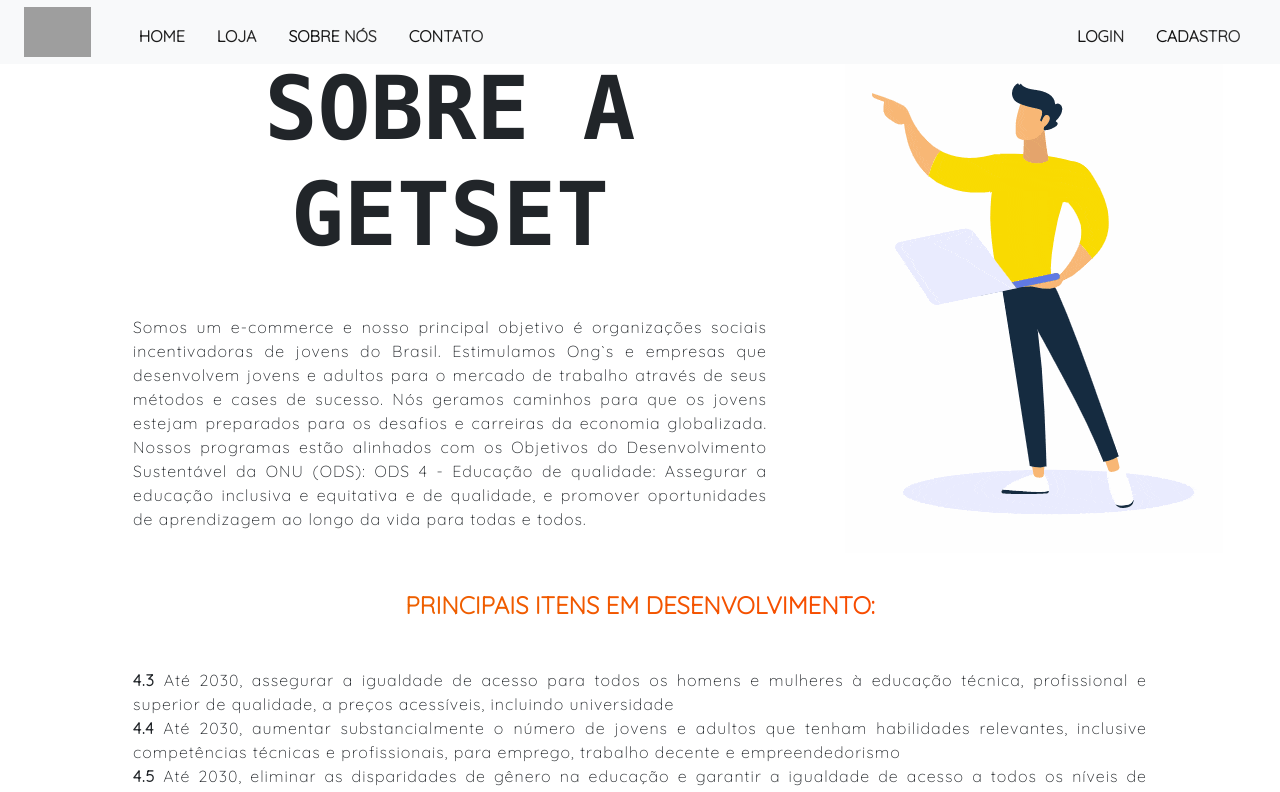
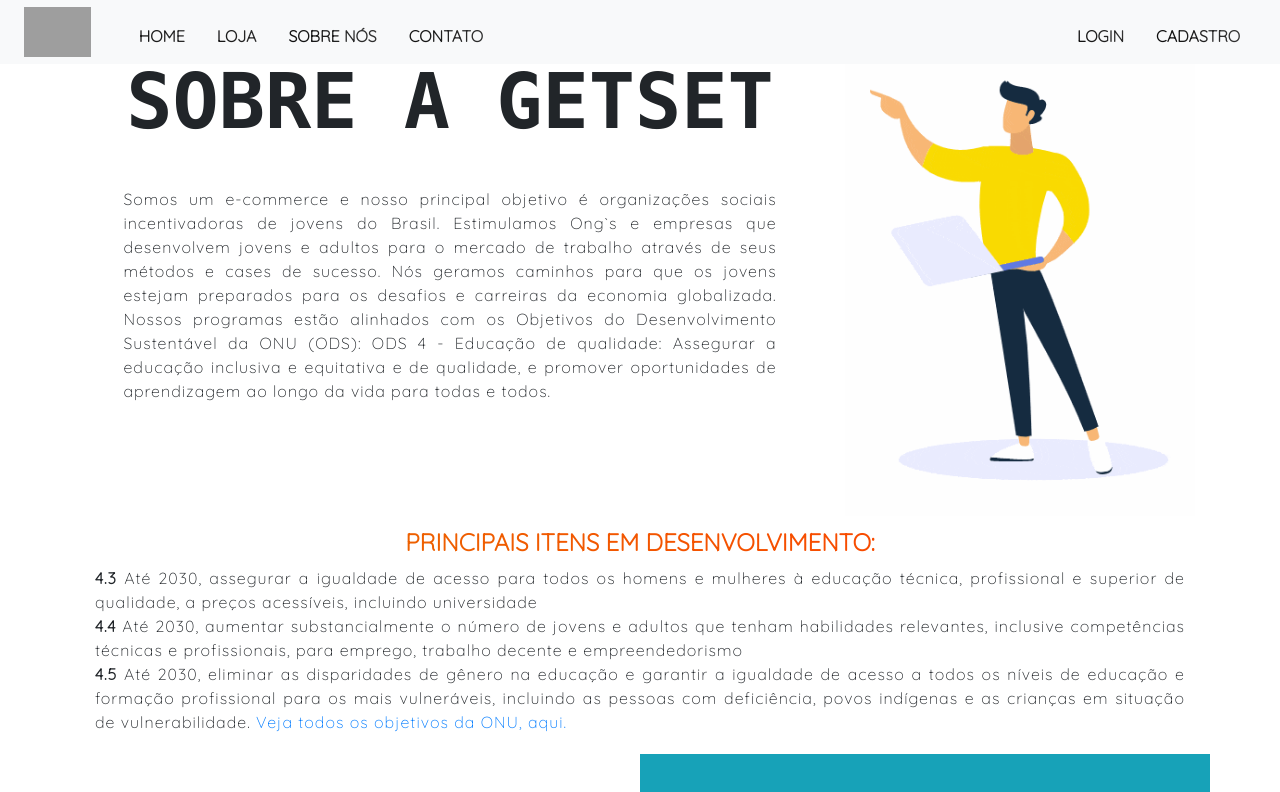
Before and after one commit to MaximoGui/Integrative-Project, an Angular app in the folder getsetUI/GetSetUI/: page /about in a window 1280 px wide. Shown: the top 792 px of the page. Built offline with nearby package versions, Linux system fonts and the light colour scheme; grey boxes are pictures that could not be loaded; what ngx-order-pipe would draw is missing.

Commit message:
Ajustes de responsividade no texto e image sobre a getsetm

```diff
--- a/getsetUI/GetSetUI/src/app/about/about.component.css
+++ b/getsetUI/GetSetUI/src/app/about/about.component.css
@@ -53,6 +53,14 @@
   font-size: 6vw;
   counter-reset: #555;
   font-weight: bold;
+}
+
+.getset {
+  margin: 10px 10px 20px 10px;
+}
+
+.display {
+  display: none;
 }
 
 h3{
@@ -185,6 +193,12 @@
   }
 }
 
+@media (max-width: 450px) {
+  h1 {
+    font-size: 8vw;
+  }
+}
+
 @media (min-width: 576px) and (max-width: 767px){
   .container {
     max-width: 100%;
@@ -205,6 +219,15 @@
   .ajuste {
     padding: 0;
   }
+  .display {
+    display: flex;
+  }
+}
+
+@media (min-width: 1200px) {
+  .getset-1 {
+    margin: 3vw;
+  }
 }
 
 .now-wrap {
--- a/getsetUI/GetSetUI/src/app/about/about.component.html
+++ b/getsetUI/GetSetUI/src/app/about/about.component.html
@@ -1,8 +1,8 @@
 <div class="container mt-5 bg-white">
   <div class="row mt-4 mb-1">
     <div class="col-md-8">
-      <h2 class="text-center text-monospace display-2 text-uppercase font-weight-bold m-2">Sobre a GetSet</h2>
-      <p class="text-justify  m-5 mb-5 letra">
+      <h1 class="text-center text-monospace display-2 text-uppercase font-weight-bold m-2 getset">Sobre a GetSet</h1>
+      <p class="text-justify letra getset-1">
         Somos um e-commerce e nosso principal objetivo é organizações
         sociais incentivadoras de jovens do Brasil. Estimulamos Ong`s e empresas que desenvolvem jovens e adultos para o
         mercado de trabalho através de seus métodos e cases de sucesso.
@@ -13,16 +13,16 @@
         oportunidades de aprendizagem ao longo da vida para todas e todos.
       </p>
     </div>
-    <div class="col-md-4">
-      <div>
+    <div class="col-md-4 img-titulo">
+      <div class="img-rs display">
         <img src="../../assets/imagens/quem-somos/animation2.gif" alt="">
       </div>
     </div>
   </div>
   <div class="row texto-m">
     <div class="col-md-12 texto-m">
-      <h3 class="text-center display-2 text-uppercase font-weight-bold m-2 gradiente-texto">Principais itens em desenvolvimento:</h3>
-      <div class="text-justify m-5 mb-5 letra">
+      <h3 class="text-center display-2 text-uppercase font-weight-bold m-2 gradiente-texto getset">Principais itens em desenvolvimento:</h3>
+      <div class="text-justify letra getset">
         <b>4.3</b> Até 2030, assegurar a igualdade de acesso para todos os homens e mulheres à educação técnica,
         profissional e superior de qualidade, a preços acessíveis, incluindo universidade
         <br>
```
